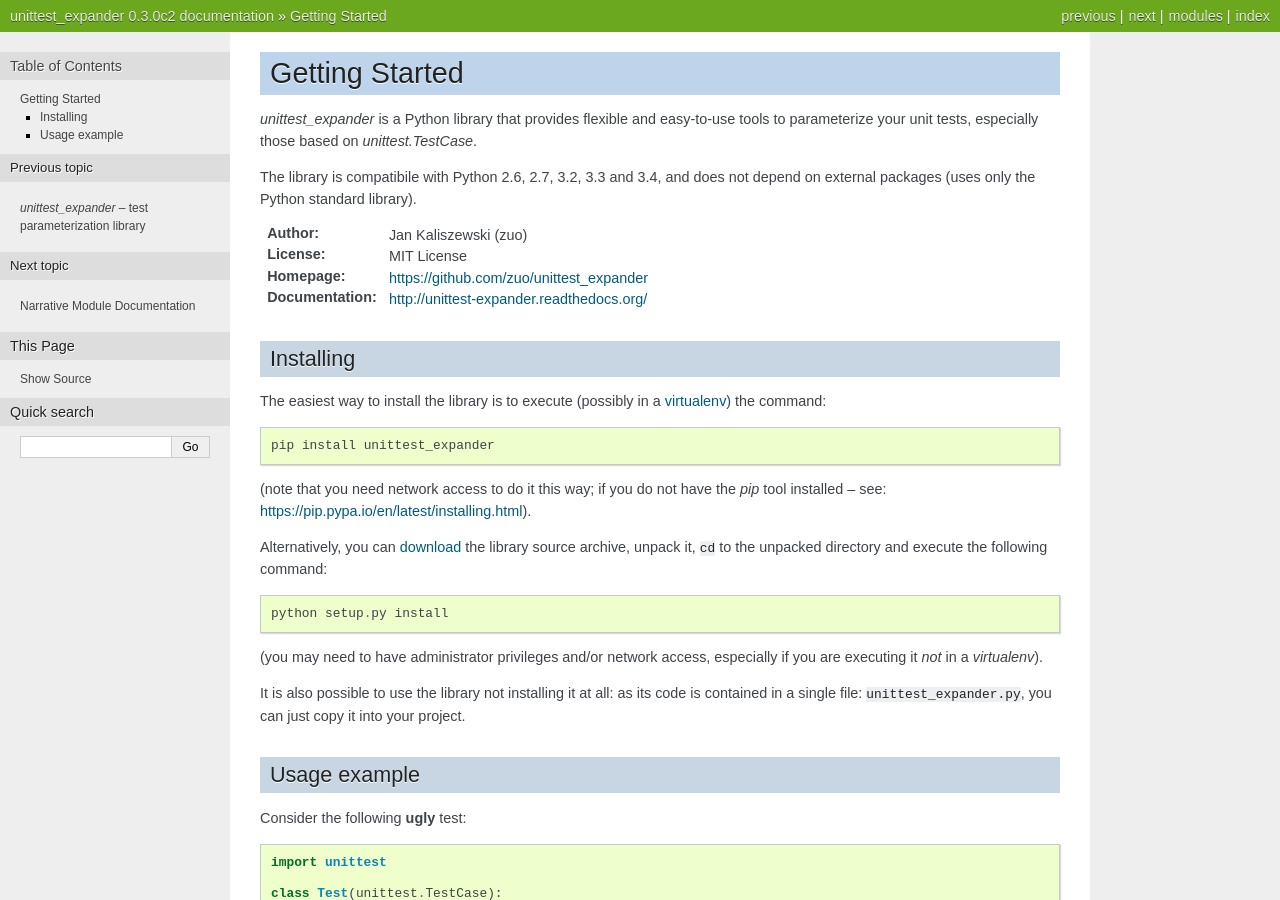
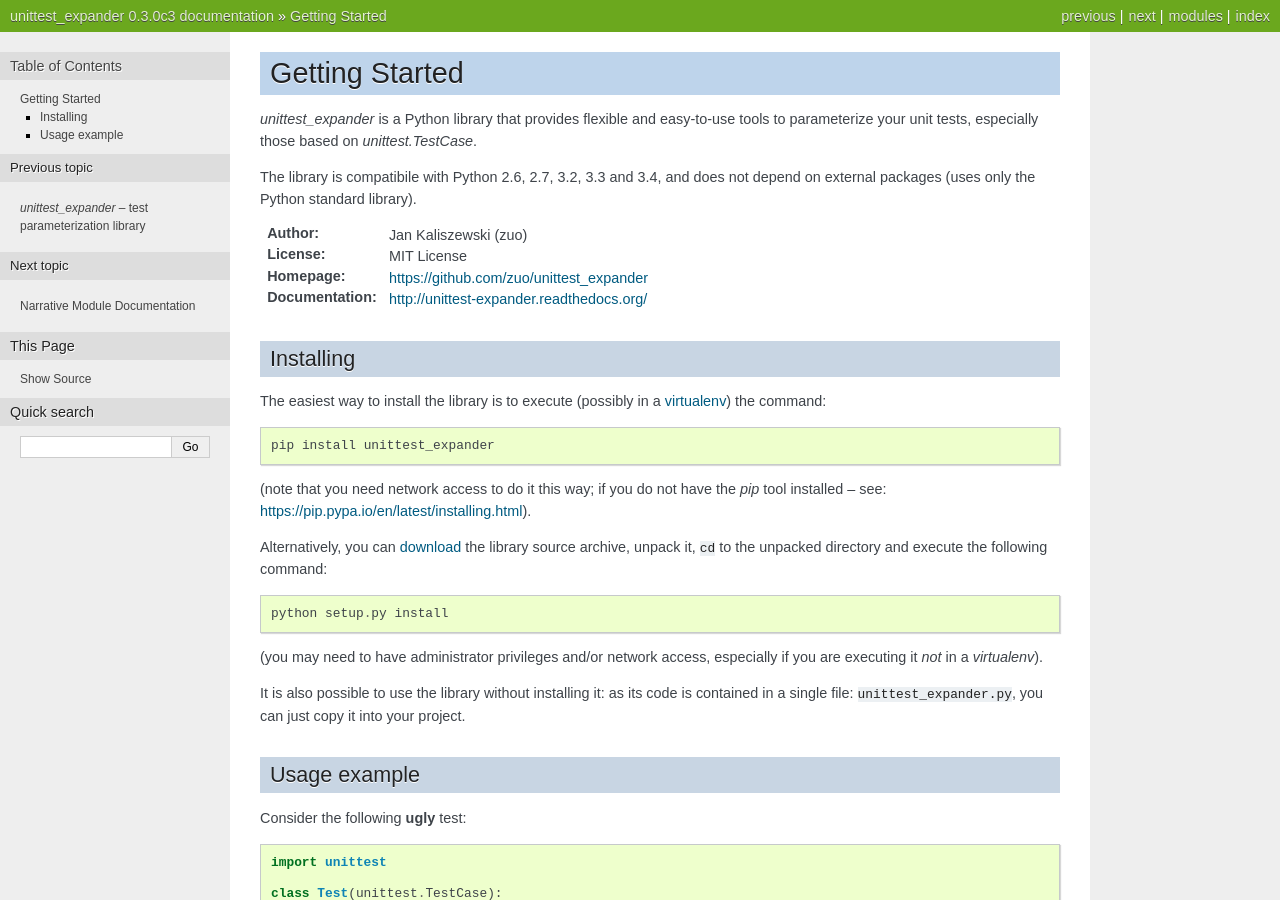
Before and after one commit to zuo/unittest_expander, a Sphinx documentation site: the page built from docs/getting_started.rst, in a window 1280 px wide and 900 px high. Built offline with Sphinx 7.4.7, drawn with Linux system fonts in a browser that asks for light colours; some of the changed text lies outside the part shown.

Commit message:
Minor README fix

```diff
--- a/README.rst
+++ b/README.rst
@@ -36,9 +36,9 @@ command::
 (you may need to have administrator privileges and/or network access,
 especially if you are executing it *not* in a *virtualenv*).
 
-It is also possible to use the library not installing it at all: as
-its code is contained in a single file: ``unittest_expander.py``, you
-can just copy it into your project.
+It is also possible to use the library without installing it: as its
+code is contained in a single file: ``unittest_expander.py``, you can
+just copy it into your project.
 
 
 Usage example
--- a/docs/conf.py
+++ b/docs/conf.py
@@ -55,7 +55,7 @@ copyright = u'2014, Jan Kaliszewski (zuo)'
 # built documents.
 #
 # The full version, including alpha/beta/rc tags.
-release = '0.3.0c2'
+release = '0.3.0c3'
 # The short X.Y version.
 version = '.'.join(release.split('.')[:2])
 
```
